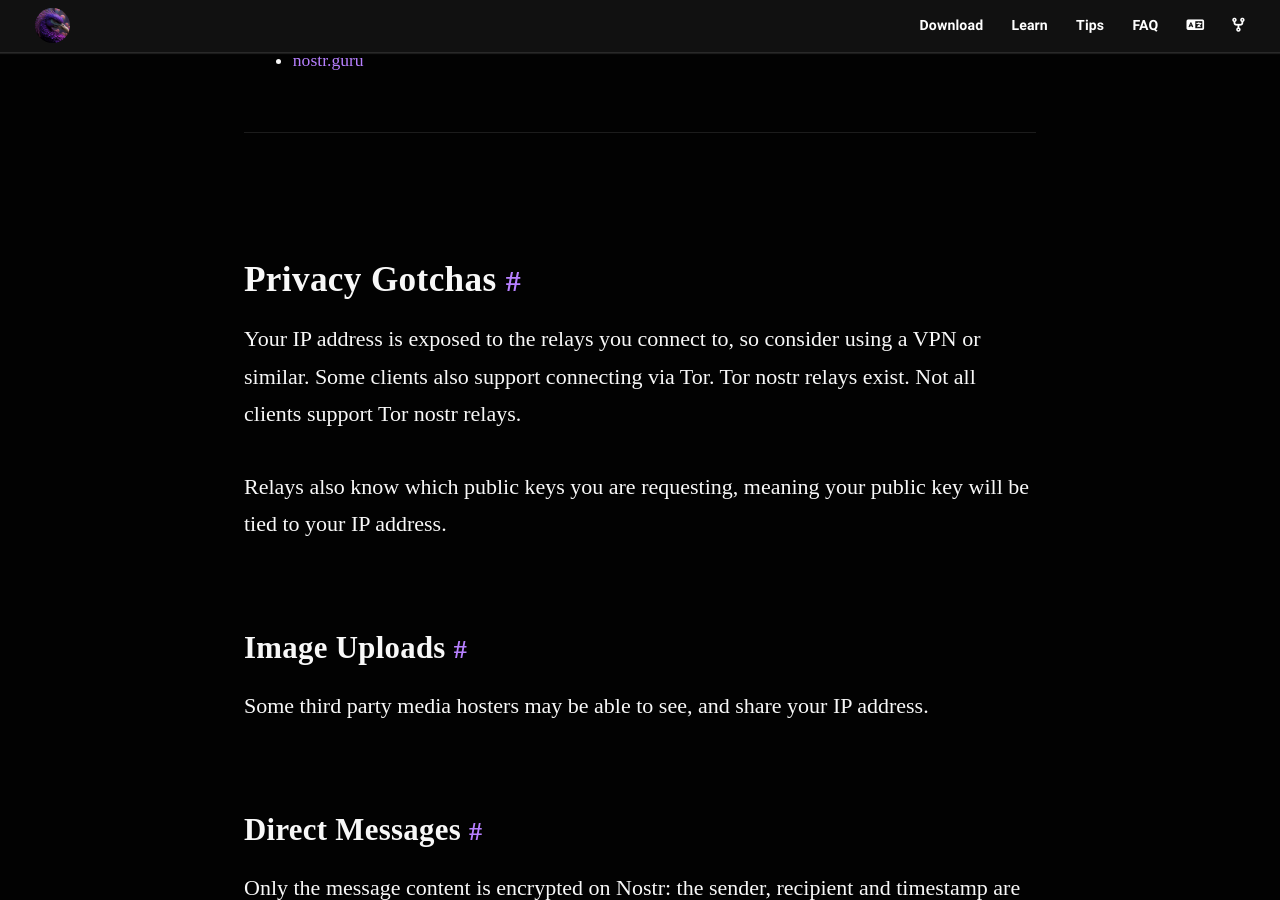
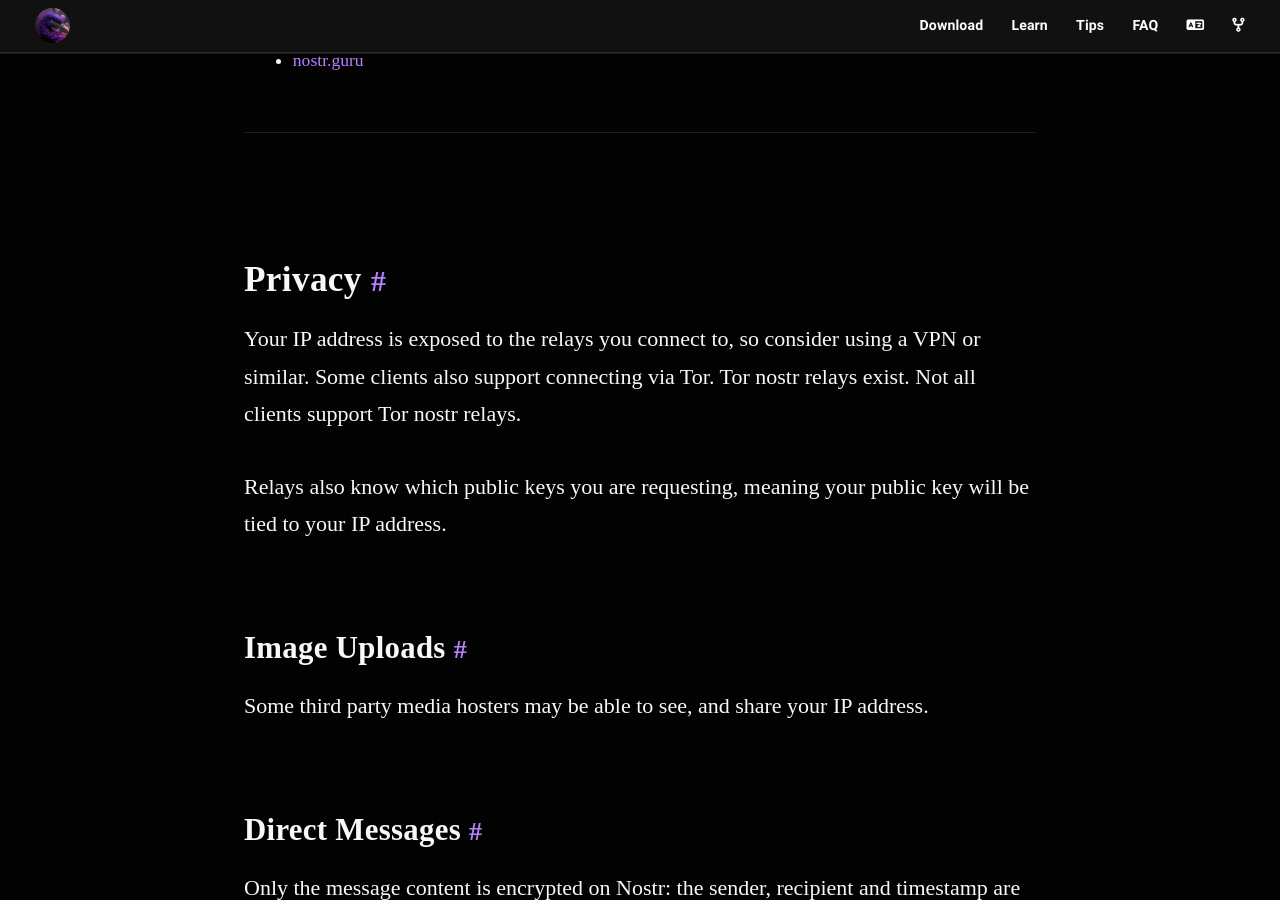
Before and after one commit to nostr-resources/nostr-resources.github.io, a Jekyll site: the page built from index.md, in a window 1280 px wide and 900 px high, scrolled down 13082 px. Built offline with Jekyll 4.4.1, drawn with Linux system fonts in a browser that asks for light colours; some web fonts are replaced; some of the changed text lies outside the part shown.

Commit message:
Remove Gotchas

```diff
--- a/index.md
+++ b/index.md
@@ -356,7 +356,7 @@ Episodes:
 
 ---
 
-## Privacy Gotchas
+## Privacy
 
 Your IP address is exposed to the relays you connect to, so consider using a VPN
 or similar. Some clients also support connecting via Tor.
```
